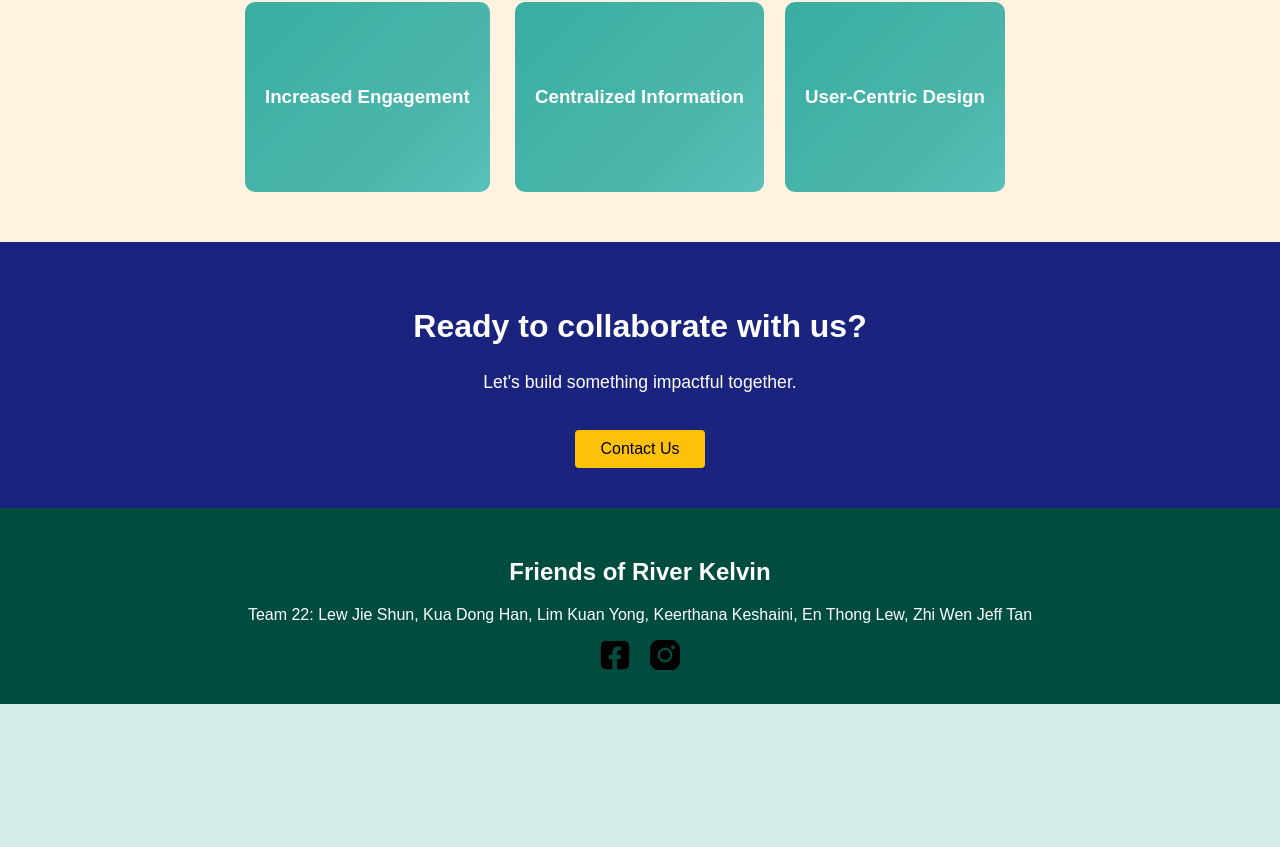
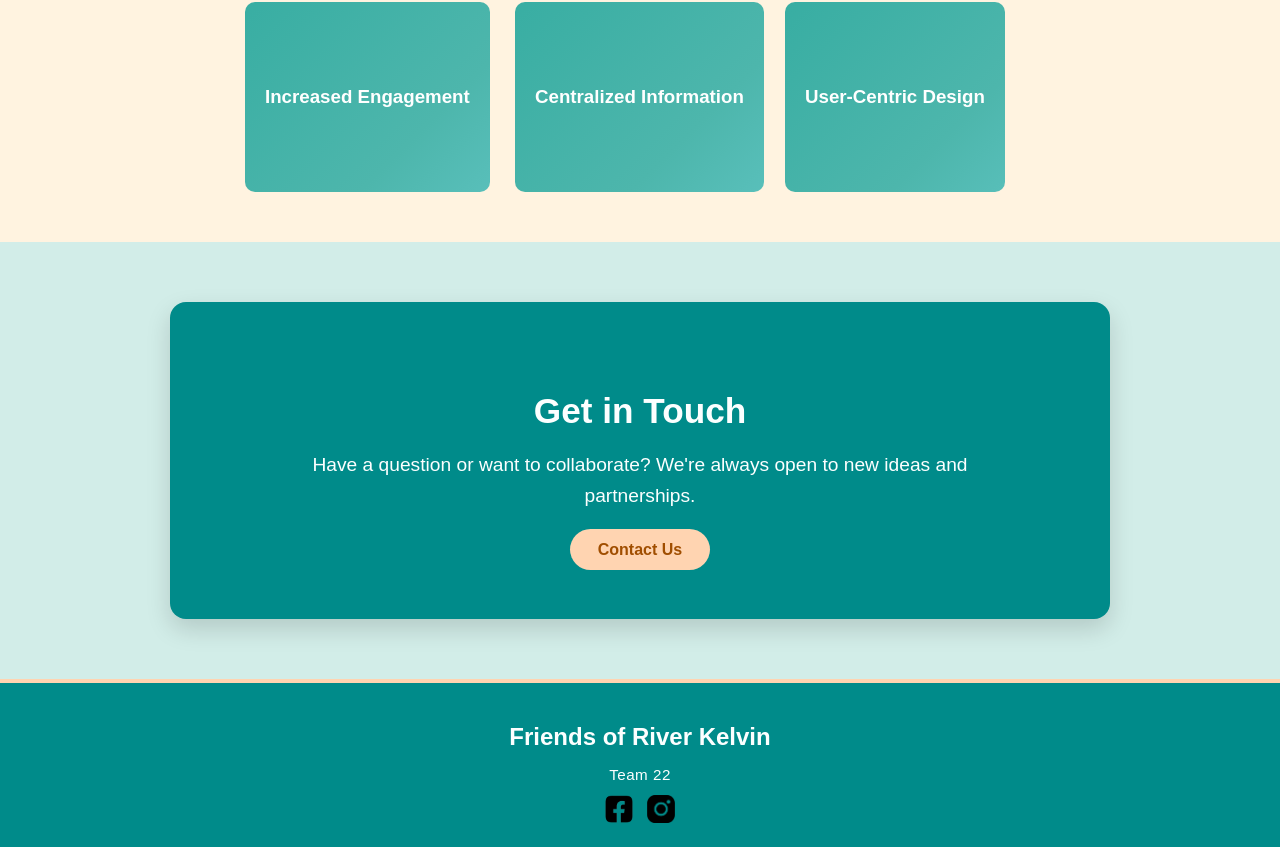
Before and after one commit to minishun97/OIP, a React (Create React App) app in the folder my-app/: page / in a window 1280 px wide. Shown: the part 1393-2240 px from the top of the page. Before the commit the page ends 2097 px from the top, so only its background shows below. Built offline with nearby package versions, Linux system fonts and the light colour scheme.

Commit message:
Timeline Flipcard, CTASection, Footer Modified

```diff
--- a/my-app/src/App.js
+++ b/my-app/src/App.js
@@ -31,8 +31,6 @@ function App() {
                     <Route path="/reflection/weekly-pitch-videos" element={<WeeklyPitchVideos />} />
                     <Route path="/about-us" element={<AboutUs />} />
                 </Routes>
-                <CTASection />
-                <Footer />
             </div>
         </Router>
     );
--- a/my-app/src/components/CTASection.jsx
+++ b/my-app/src/components/CTASection.jsx
@@ -1,15 +1,20 @@
-import {motion} from 'framer-motion';
+import { motion } from 'framer-motion';
+import './base.css';
 
 const CTASection = () => (
   <motion.section
     initial={{ opacity: 0, y: 40 }}
     animate={{ opacity: 1, y: 0 }}
     transition={{ duration: 0.6 }}
-    style={{ backgroundColor: '#1a237e', padding: '40px 20px', color: 'white', textAlign: 'center' }}
+    className="cta-section"
   >
-    <h2 style={{ fontSize: '2rem' }}>Ready to collaborate with us?</h2>
-    <p style={{ marginTop: '10px', fontSize: '1.1rem' }}>Let's build something impactful together.</p>
-    <a href="#contact" style={{ marginTop: '20px', display: 'inline-block', padding: '10px 25px', backgroundColor: '#ffc107', color: '#000', borderRadius: '4px', textDecoration: 'none' }}>Contact Us</a>
+    <h2 className="cta-heading">Get in Touch</h2>
+    <p className="cta-text">
+      Have a question or want to collaborate? We're always open to new ideas and partnerships.
+    </p>
+    <a href="about-us" className="cta-button">
+      Contact Us
+    </a>
   </motion.section>
 );
 
--- a/my-app/src/components/Footer.jsx
+++ b/my-app/src/components/Footer.jsx
@@ -1,15 +1,15 @@
-import React from 'react';
+import './base.css';
 
 const Footer = () => (
-  <footer style={{ backgroundColor: '#004d40', color: 'white', textAlign: 'center', padding: '30px' }}>
-    <h2>Friends of River Kelvin</h2>
-    <p>Team 22: Lew Jie Shun, Kua Dong Han, Lim Kuan Yong, Keerthana Keshaini, En Thong Lew, Zhi Wen Jeff Tan</p>
-    <div style={{ marginTop: '10px' }}>
-      <a href="https://facebook.com" style={{ margin: '0 10px' }}>
-        <img src="/logos/facebook_logo.png" alt="Facebook" style={{ width: '30px', height: '30px', borderRadius: '5px' }} />
+  <footer className="custom-footer">
+    <h2 className="footer-org">Friends of River Kelvin</h2>
+    <p className="footer-team">Team 22</p>
+    <div className="footer-socials">
+      <a href="https://facebook.com" target="_blank" rel="noopener noreferrer">
+        <img src="/logos/facebook_logo.png" alt="Facebook" className="footer-icon" />
       </a>
-      <a href="https://instagram.com" style={{ margin: '0 10px' }}>
-        <img src="/logos/instagram_logo.png" alt="Instagram" style={{ width: '30px', height: '30px', borderRadius: '5px' }} />
+      <a href="https://instagram.com" target="_blank" rel="noopener noreferrer">
+        <img src="/logos/instagram_logo.png" alt="Instagram" className="footer-icon" />
       </a>
     </div>
   </footer>
--- a/my-app/src/components/base.css
+++ b/my-app/src/components/base.css
@@ -112,3 +112,129 @@ body {
   50% { background-position: 100% 50%; }
   100% { background-position: 0% 50%; }
 }
+
+/* Contact Us CTA Section */
+.cta-section {
+  background-color: var(--primary-color);
+  color: var(--white-color);
+  text-align: center;
+  padding: 60px 20px;
+  border-radius: 16px;
+  box-shadow: 0 10px 25px rgba(0, 0, 0, 0.15);
+  max-width: 900px;
+  margin: 60px auto;
+}
+
+.cta-heading {
+  font-size: 2.2rem;
+  margin-bottom: 15px;
+  font-weight: bold;
+}
+
+.cta-text {
+  font-size: 1.2rem;
+  margin-bottom: 30px;
+  max-width: 700px;
+  margin-left: auto;
+  margin-right: auto;
+  line-height: 1.6;
+}
+
+.cta-button {
+  background-color: var(--accent-color);
+  color: var(--secondary-color);
+  padding: 12px 28px;
+  font-size: 1rem;
+  font-weight: bold;
+  border: none;
+  border-radius: 30px;
+  text-decoration: none;
+  transition: background-color 0.3s ease, transform 0.3s ease;
+}
+
+.cta-button:hover {
+  background-color: var(--light-bg-color);
+  transform: translateY(-2px);
+}
+
+/* Footer */
+.custom-footer {
+  background-color: var(--primary-color);
+  color: var(--white-color);
+  text-align: center;
+  padding: 20px 10px; /* Reduced from 40px */
+  border-top: 4px solid var(--accent-color);
+}
+
+.footer-org {
+  font-size: 1.5rem;
+  margin-bottom: 6px;
+  font-weight: 600;
+}
+
+.footer-team {
+  font-size: 0.95rem;
+  margin-bottom: 12px;
+  letter-spacing: 0.5px;
+  color: var(--white-color);
+}
+
+.footer-socials {
+  display: flex;
+  justify-content: center;
+  gap: 14px; /* Reduced spacing between icons */
+  margin-top: 6px;
+}
+
+.footer-icon {
+  width: 28px;
+  height: 28px;
+  transition: transform 0.3s ease, filter 0.3s ease;
+  border-radius: 6px;
+  filter: brightness(95%);
+}
+
+.footer-icon:hover {
+  transform: scale(1.1);
+  filter: brightness(115%);
+}
+
+/* Timeline */
+.timeline-flipcards .flip-card-back {
+  background-color: var(--secondary-color);
+  color: var(--white-color);
+  box-shadow: 0 10px 20px rgba(0, 0, 0, 0.15);
+  text-align: left;         /* 👈 Add this */
+  align-items: flex-start;  /* 👈 Add this */
+  justify-content: flex-start; /* Optional, aligns content to top-left */
+  margin-bottom: 40px;
+
+}
+
+.flip-card-back {
+  padding: 8px 20px 20px 12px; /* top right bottom left */
+}
+
+.flip-card-back li {
+  margin-bottom: 8px; /* or 10px if you want more */
+}
+
+.timeline-flipcard-front {
+  position: absolute;
+  height: 150px;
+  backface-visibility: hidden;
+  padding: 20px;
+  border-radius: 10px;
+  background-color: #ffffff;
+  display: flex;
+  justify-content: center;
+  align-items: center;
+  text-align: left;
+
+  z-index: 2;
+  background: linear-gradient(-45deg, #80deea, #4db6ac, #26a69a, #80cbc4);
+  background-size: 400% 400%;
+  animation: gradientMove 10s ease infinite;
+  color: #fff;
+  font-weight: bold;
+}
--- a/my-app/src/pages/Home.jsx
+++ b/my-app/src/pages/Home.jsx
@@ -2,6 +2,8 @@ import Introduction from '../components/Introduction';
 import StakeholderLessons from '../components/StakeholderLessons';
 import HighFiPrototype from '../components/HighFiPrototype';
 import Advantages from '../components/Advantages';
+import CTASection from '../components/CTASection';
+import Footer from '../components/Footer';
 
 const Home = () => (
     <>
@@ -9,6 +11,8 @@ const Home = () => (
         <StakeholderLessons />
         <HighFiPrototype />
         <Advantages />
+        <CTASection />
+        <Footer />
     </>
 );
 
--- a/my-app/src/pages/ProjectJourney.jsx
+++ b/my-app/src/pages/ProjectJourney.jsx
@@ -1,8 +1,12 @@
 import Timeline from '../components/Timeline';
+import CTASection from '../components/CTASection';
+import Footer from '../components/Footer';
 
 const ProjectJourney = () => (
     <>
         <Timeline />
+        <CTASection />
+        <Footer />
     </>
 );
 
```
Also changed, not shown: my-app/src/components/Timeline.jsx (+66 -45 lines).
